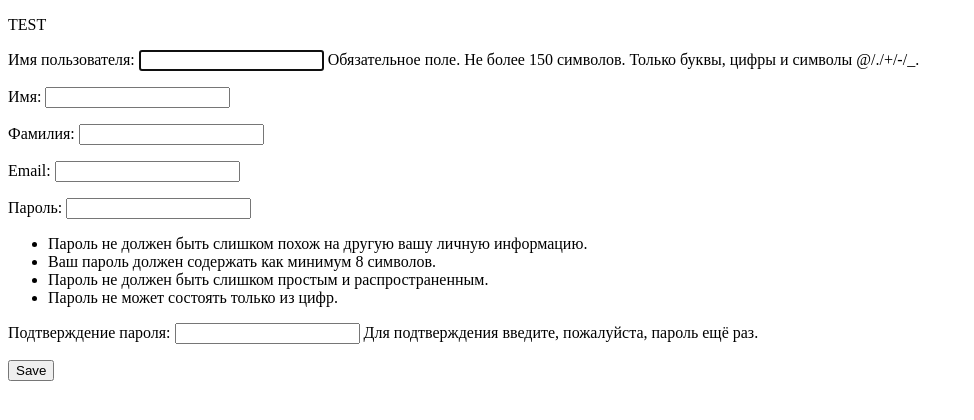
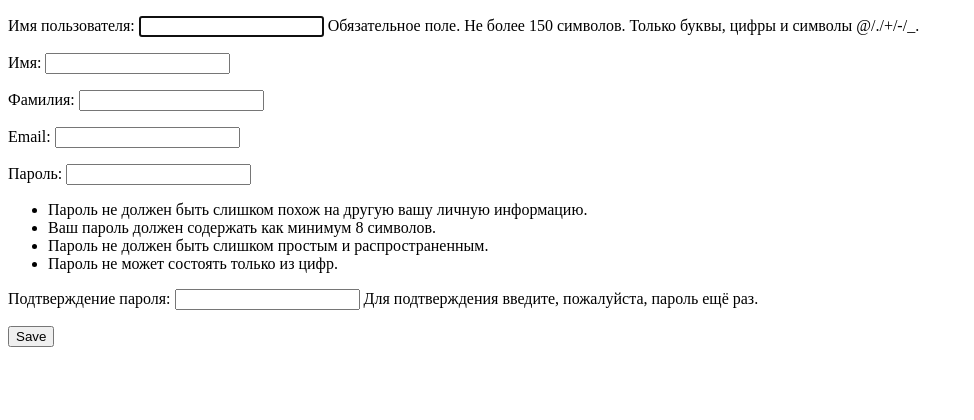
Before and after one commit to Zack8629/Pandora, a Django app: template Pandora/account/templates/account/articles_create_form.html in a window 1280 px wide. Shown: the top 420 px of the page, without its empty margins (0-974 px from the left). Run offline with Django 4.2, Linux system fonts and the light colour scheme; the template is opened without the code that fills it: values that come from a table or form of the project are taken from there, others are empty.

Commit message:
minor changes

```diff
--- a/Pandora/account/templates/account/articles_create_form.html
+++ b/Pandora/account/templates/account/articles_create_form.html
@@ -5,7 +5,6 @@
     <title>Title</title>
 </head>
 <body>
-<p>TEST</p>
 <form method="post">{% csrf_token %}
         {{ form.as_p }}
         <input type="submit" value="Save">
```
